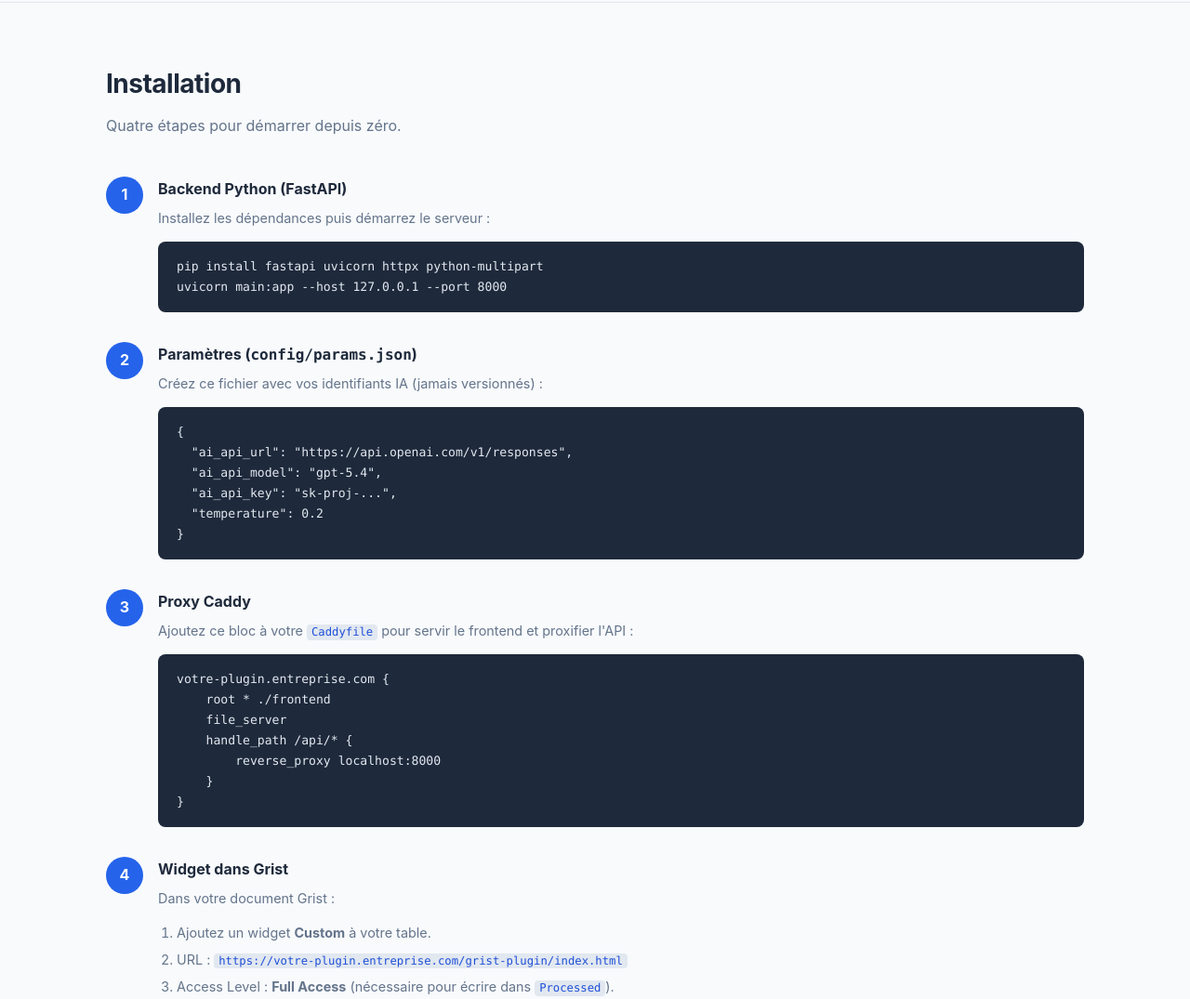
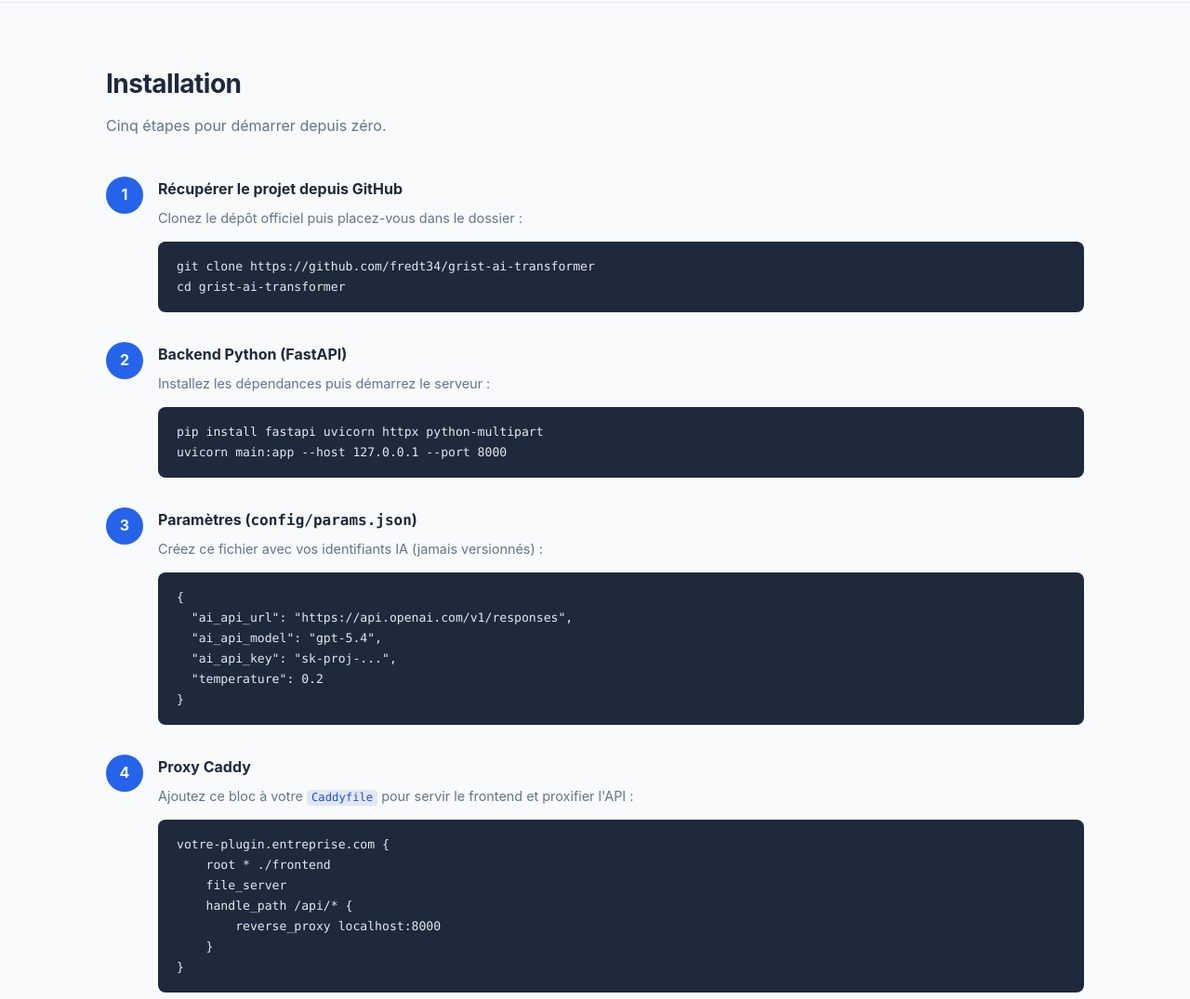
Before and after one commit to fredt34/grist-ai-transformer, a plain HTML site: page index.html in a window 1280 px wide. Shown: the part 3220-4295 px from the top of the page at 93% size. Drawn offline with Linux system fonts and the light colour scheme.

Commit message:
MAJ documentation avec les infos GitHub

```diff
--- a/index.html
+++ b/index.html
@@ -449,12 +449,22 @@
   <!-- ── Installation ── -->
   <section id="installation">
     <h2>Installation</h2>
-    <p class="section-sub">Quatre étapes pour démarrer depuis zéro.</p>
+    <p class="section-sub">Cinq étapes pour démarrer depuis zéro.</p>
 
     <div class="steps">
 
       <div class="step">
         <div class="step-num">1</div>
+        <div>
+          <h3>Récupérer le projet depuis GitHub</h3>
+          <p>Clonez le dépôt officiel puis placez-vous dans le dossier :</p>
+          <pre><code>git clone https://github.com/fredt34/grist-ai-transformer
+cd grist-ai-transformer</code></pre>
+        </div>
+      </div>
+
+      <div class="step">
+        <div class="step-num">2</div>
         <div>
           <h3>Backend Python (FastAPI)</h3>
           <p>Installez les dépendances puis démarrez le serveur :</p>
@@ -464,7 +474,7 @@ uvicorn main:app --host 127.0.0.1 --port 8000</code></pre>
       </div>
 
       <div class="step">
-        <div class="step-num">2</div>
+        <div class="step-num">3</div>
         <div>
           <h3>Paramètres (<code>config/params.json</code>)</h3>
           <p>Créez ce fichier avec vos identifiants IA (jamais versionnés) :</p>
@@ -478,7 +488,7 @@ uvicorn main:app --host 127.0.0.1 --port 8000</code></pre>
       </div>
 
       <div class="step">
-        <div class="step-num">3</div>
+        <div class="step-num">4</div>
         <div>
           <h3>Proxy Caddy</h3>
           <p>Ajoutez ce bloc à votre <code>Caddyfile</code> pour servir le frontend et proxifier l'API :</p>
@@ -493,7 +503,7 @@ uvicorn main:app --host 127.0.0.1 --port 8000</code></pre>
       </div>
 
       <div class="step">
-        <div class="step-num">4</div>
+        <div class="step-num">5</div>
         <div>
           <h3>Widget dans Grist</h3>
           <p>Dans votre document Grist :</p>
@@ -569,7 +579,7 @@ Ligne requise:
   </section>
 
   <footer>
-    <p>Grist AI Transformer &mdash; Plugin Grist de transformation de texte par IA &nbsp;·&nbsp; <a href="https://github.com/grist-ai-transformer/grist-ai-transformer">GitHub</a> &nbsp;·&nbsp; Licence MIT</p>
+    <p>Grist AI Transformer &mdash; Plugin Grist de transformation de texte par IA &nbsp;·&nbsp; <a href="https://github.com/fredt34/grist-ai-transformer">GitHub</a> &nbsp;·&nbsp; Licence MIT</p>
   </footer>
 
 </body>
```
Also changed, not shown: 1 other file.
